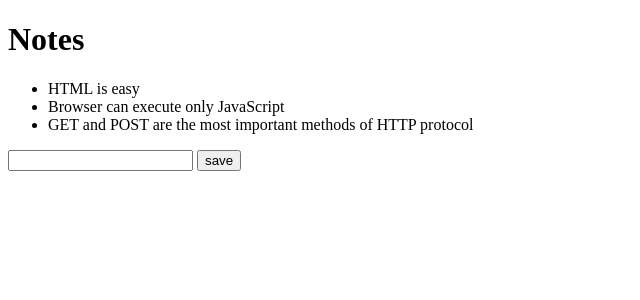
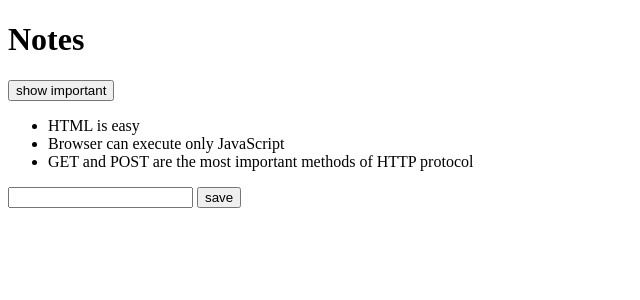
Before and after one commit to Anshul117/Full-Stack-Open, a React (Vite) app in the folder temp/rendColl/: page / in a window 1280 px wide. Shown: the top 300 px of the page, without its empty margins (0-640 px from the left). Built offline with nearby package versions, Linux system fonts and the light colour scheme.

Commit message:
'Fliters'

```diff
--- a/temp/rendColl/src/App.jsx
+++ b/temp/rendColl/src/App.jsx
@@ -19,10 +19,13 @@ const App = (props) => {
     setNewNote( '')  // to set field back to empty string after update
   }
 
-  const notesToShow = showAll ? notes : notes.filter( note => note.important =true)
+  const notesToShow = showAll ? notes : notes.filter( note => note.important)
   return (
     <div>
       <h1>Notes</h1>
+      <div>
+        <button onClick={() => setShowAll(!showAll)}> show {showAll ? 'important' :'all'}</button>
+      </div>
       <ul>
        {notesToShow.map(note => (<Note key = {note.id} note_att= {note} />))}
 
```
